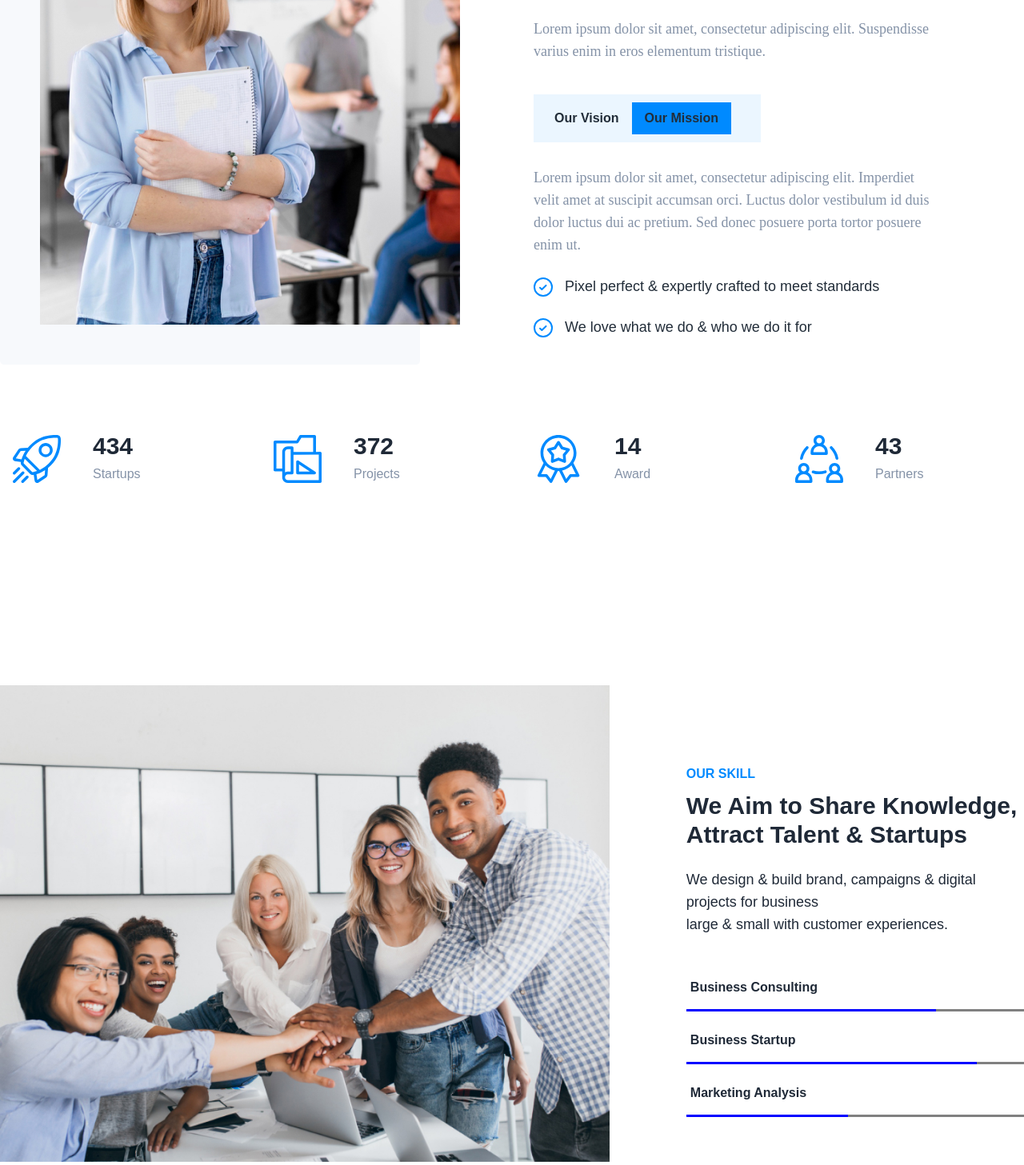
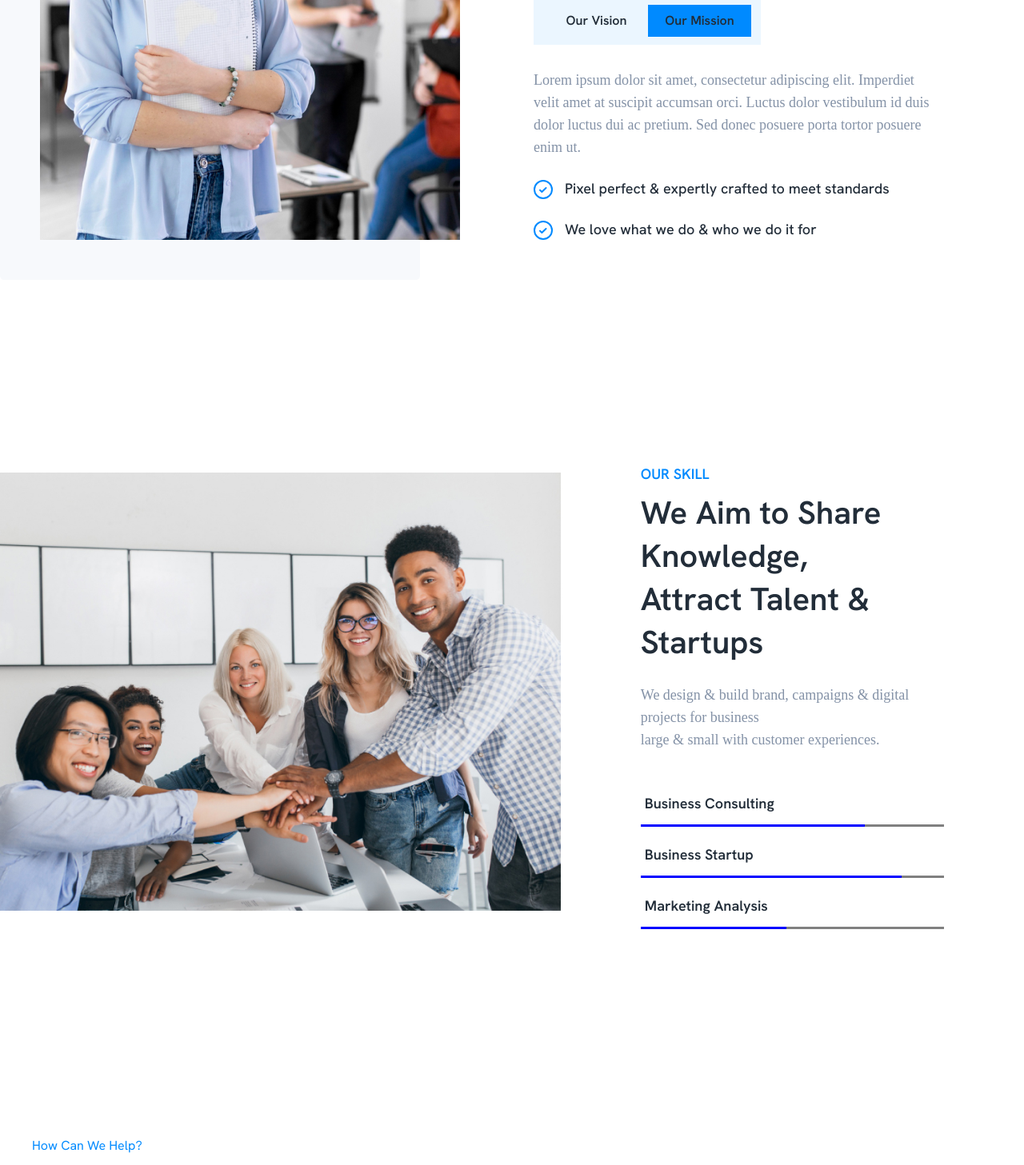
Before and after one commit to muktaranidas/BestKit, a React (Create React App) app: page / in a window 1280 px wide. Shown: the part 1380-2837 px from the top of the page at 80% size. Built offline with nearby package versions, Linux system fonts and the light colour scheme.

Commit message:
done about and skill section

```diff
--- a/src/App.css
+++ b/src/App.css
@@ -1,6 +1,3 @@
-* {
-  font-family: "HK Grotesk", sans-serif;
-}
 .App {
   text-align: center;
 }
--- a/src/Layout/Main.js
+++ b/src/Layout/Main.js
@@ -5,7 +5,7 @@ import Footer from "../Pages/Shared/Footer/Footer";
 
 const Main = () => {
   return (
-    <div>
+    <div className="font-mainFont">
       <Navbar></Navbar>
       <Outlet></Outlet>
       <Footer></Footer>
--- a/src/Pages/AboutUs/AboutUs.js
+++ b/src/Pages/AboutUs/AboutUs.js
@@ -14,8 +14,8 @@ const AboutUs = () => {
 
   return (
     <section>
-      <div className="widthClass container flex flex-col  mx-auto  lg:flex-row ">
-        <div className=" relative mr-[142px] flex  justify-center  mt-8 lg:mt-0  ">
+      <div className="widthClass my-[140px] container flex flex-col  mx-auto  lg:flex-row ">
+        <div className=" relative mr-[142px] flex  justify-center   ">
           <img
             src={aboutImg}
             alt=""
@@ -27,7 +27,7 @@ const AboutUs = () => {
             className="w-[525px] lg:h-[665px]  object-contain h-72 sm:h-80"
           />
         </div>
-        <div className="flex py-[66px]  flex-col text-center rounded-sm lg:max-w-md xl:max-w-lg lg:text-left">
+        <div className="flex my-auto flex-col text-center rounded-sm lg:max-w-md xl:max-w-lg lg:text-left">
           <p className="paragraph-style-tag">Learn About Us</p>
           <h1 className="title w-[645px]">
             Brainstorming Sessions Churning Out New Ideas
@@ -40,8 +40,8 @@ const AboutUs = () => {
           <div className="bg-[#EBF6FF] w-[284px]  p-[10px] mt-[40px] mb-[30px]">
             <button
               onClick={() => myFunction("Our Vision")}
-              className={`py-2 px-4  ${btn === "Our Vision" && "bg-blue"}
-               border-none  font-bold  text-black text-right`}
+              className={`py-2 px-4 ml-1  ${btn === "Our Vision" && "bg-blue"}
+               border-none w-[129px]  font-bold  text-black text-center`}
             >
               Our Vision
             </button>
@@ -49,7 +49,7 @@ const AboutUs = () => {
             <button
               onClick={() => myFunction("Our Mission")}
               className={` py-2 px-4 ${btn === "Our Mission" && "bg-blue"}
-               border-none font-bold  text-black text-right`}
+               border-none w-[129px]  font-bold  text-black text-center`}
             >
               Our Mission
             </button>
--- a/src/Pages/Home/Home/Home.js
+++ b/src/Pages/Home/Home/Home.js
@@ -15,9 +15,9 @@ const Home = () => {
   return (
     <div>
       <Banner></Banner>
-      <MarketingPartners></MarketingPartners>
+      {/* <MarketingPartners></MarketingPartners> */}
       <AboutUs></AboutUs>
-      <AboutBottom></AboutBottom>
+      {/* <AboutBottom></AboutBottom> */}
       <OurSkill></OurSkill>
       <SpecialOutstandingServices></SpecialOutstandingServices>
       <BestkitDevelope></BestkitDevelope>
--- a/src/Pages/Home/OurSkill/OurSkill.css
+++ b/src/Pages/Home/OurSkill/OurSkill.css
@@ -1,3 +1,13 @@
+.li-style {
+  font-style: normal;
+  font-weight: 600;
+  font-size: 18px;
+  line-height: 22px;
+  /* identical to box height */
+  /* Primary */
+  color: #222d39;
+  /* padding-top: 10px; */
+}
 .skills-ul li {
   font-weight: bolder;
   position: relative;
--- a/src/Pages/Home/OurSkill/OurSkill.js
+++ b/src/Pages/Home/OurSkill/OurSkill.js
@@ -5,32 +5,36 @@ import "./OurSkill.css";
 const OurSkill = () => {
   return (
     <section className="">
-      <div className=" flex flex-col py-6 space-x-24  sm:py-12 lg:py-24 lg:flex-row">
-        <div className="flex items-c justify-center  py-6 mt-8 lg:mt-0 h-72 sm:h-80 lg:h-96 xl:h-112 2xl:h-128">
+      <div className=" flex flex-col my-[140px]  lg:flex-row">
+        <div className="flex ">
           <img
             src={img}
             alt=""
             className="object-contain h-72  sm:h-80 lg:h-[751px] xl:h-112 2xl:h-128"
           />
         </div>
-        <div className="flex flex-col my-44 py-6 text-center rounded-sm  lg:text-left">
-          <p className="uppercase text-blue  pb-[10px] font-semibold">
-            Our Skill
-          </p>
-          <h1 className="text-6xl font-semibold lg:text-3xl">
+        <div className="flex flex-col justify-center mx-[100px] rounded-sm  lg:text-left">
+          <p className="paragraph-style-tag">Our Skill</p>
+          <h1 className="title">
             We Aim to Share Knowledge, <br />
             <span className="">Attract Talent & Startups</span>
           </h1>
-          <p className="mt-6   text-lg sm:mb-12">
+          <p className="paragraph-normal-tag mb-[50px]">
             We design & build brand, campaigns & digital projects for business{" "}
             <br />
             large & small with customer experiences.
           </p>
           <div className="flex flex-row skills-ul  sm:items-center sm:justify-center sm:flex-row sm:space-y-0 sm:space-x-4 lg:justify-start">
             <ul className="w-full">
-              <li className="business-consulting mb-8">Business Consulting</li>
-              <li className="business-startup my-8 ">Business Startup</li>
-              <li className="marketing-analysis mt-8 ">Marketing Analysis</li>
+              <li className="business-consulting li-style mb-8">
+                Business Consulting
+              </li>
+              <li className="business-startup li-style my-8 ">
+                Business Startup
+              </li>
+              <li className="marketing-analysis li-style mt-8 ">
+                Marketing Analysis
+              </li>
             </ul>
           </div>
         </div>
--- a/src/index.css
+++ b/src/index.css
@@ -1,3 +1,5 @@
+@import url("https://fonts.googleapis.com/css2?family=Hanken+Grotesk:wght@400;500;600&display=swap");
+
 * {
   margin: 0;
   padding: 0;
--- a/tailwind.config.js
+++ b/tailwind.config.js
@@ -11,6 +11,9 @@ module.exports = {
         bgColor: "#F7F9FC",
         bgWhite: "#E5E5E5",
       },
+      fontFamily: {
+        mainFont: ["Hanken Grotesk"],
+      },
     },
   },
   plugins: [require("daisyui")],
```
